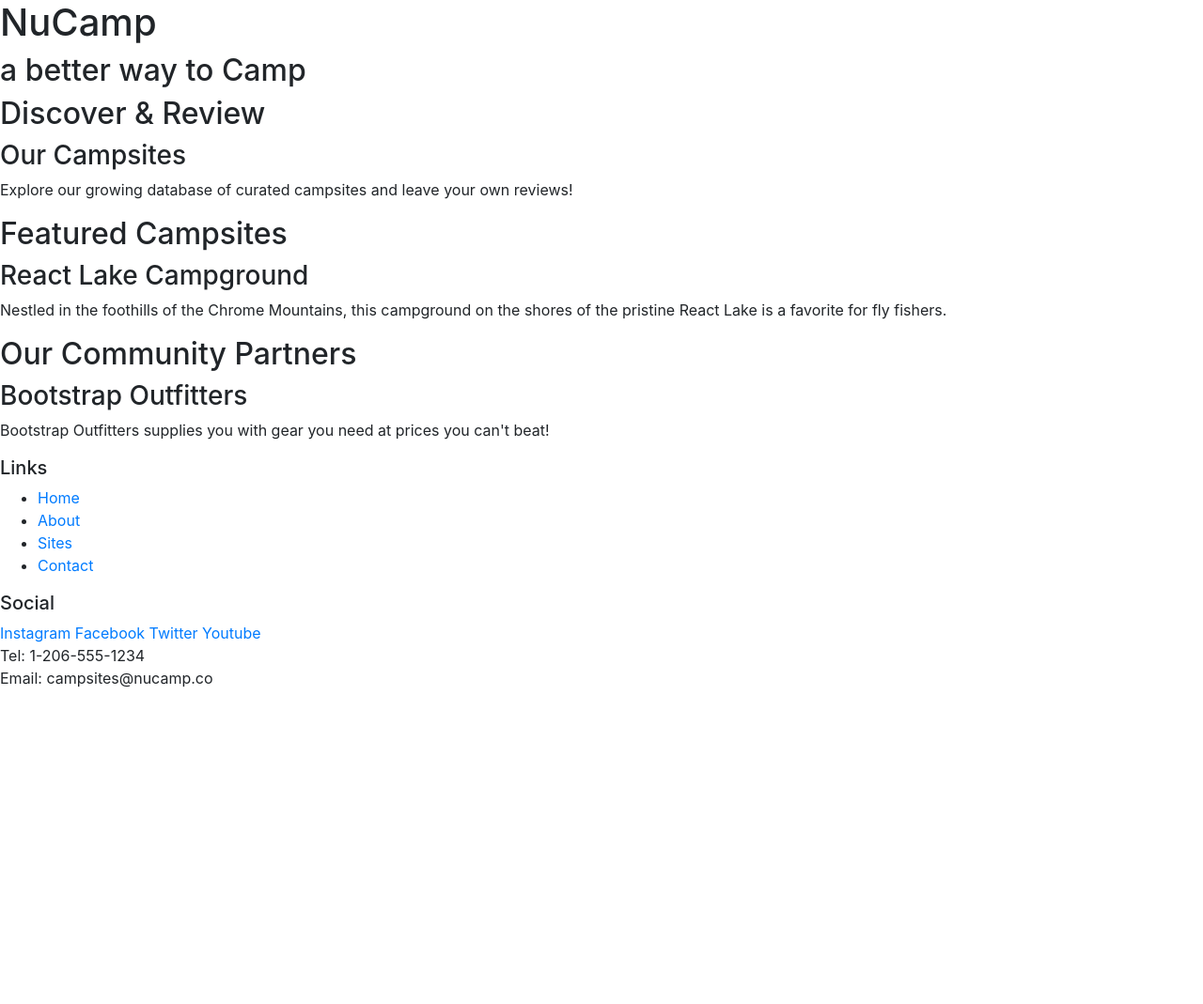
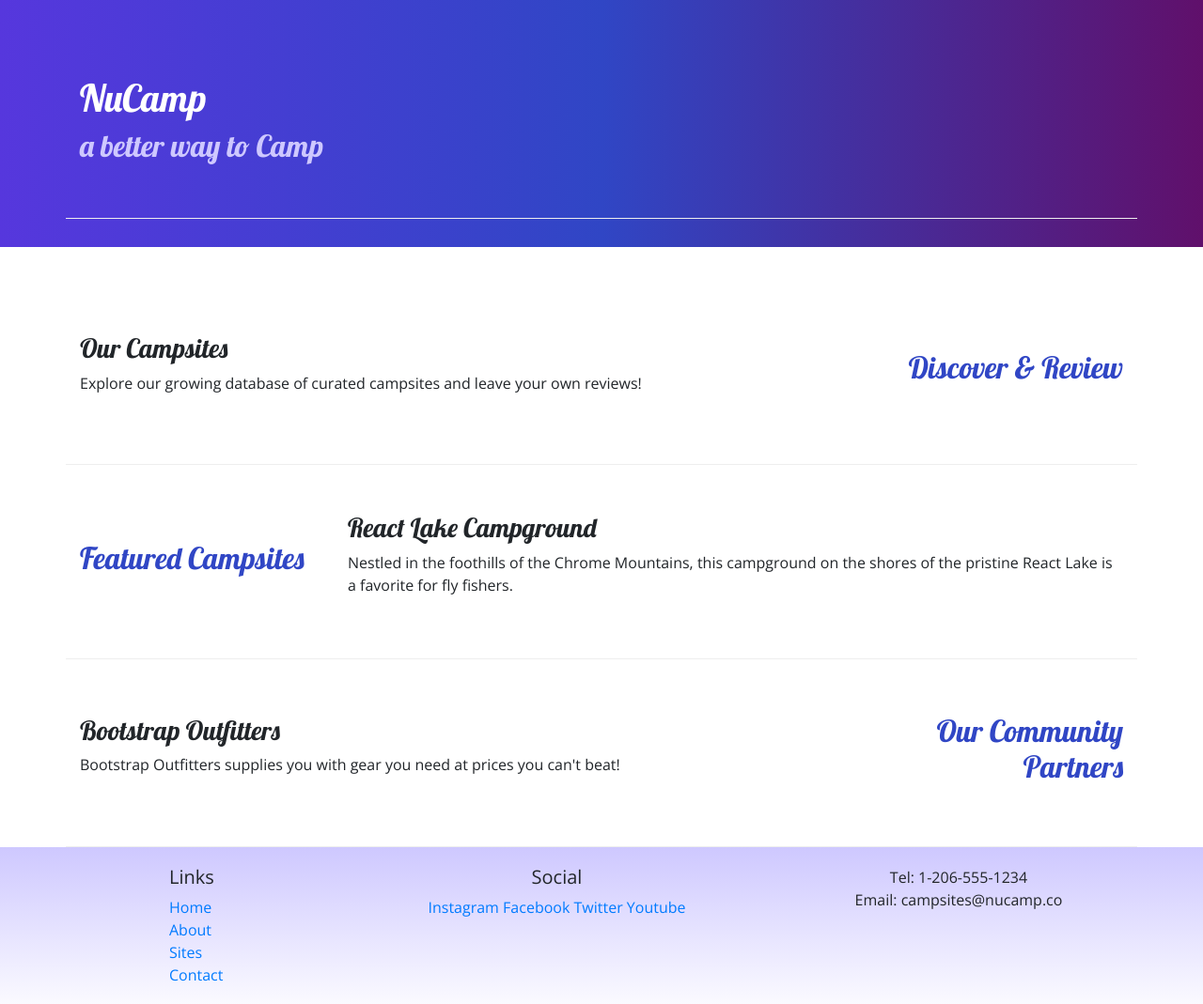
Before and after one commit to xockcin/bootstrap-project, a website: page index.html in a window 1280 px wide. Shown: the whole page at 94% size. Before the commit the page ends 800 px from the top, so only its background shows below. Drawn offline with nearby package versions, Linux system fonts and the light colour scheme.

Commit message:
full main page plus stylesheet

```diff
--- /dev/null
+++ b/css/styles.css
@@ -0,0 +1,32 @@
+body {
+    font-family: "Open Sans", sans-serif;
+}
+
+h1, h2, h3 {
+    font-family: "Lobster", cursive;
+}
+
+h2 {
+    color: #3046C5
+}
+
+header h2 {
+    color: #CEC8FF
+}
+
+footer {
+    background-image: linear-gradient(#CEC8FF, white);
+    padding: 20px 0;
+}
+
+.jumbotron {
+    padding: 30px;
+    background-image: linear-gradient(to right, #5637DD, #3046C5, #60106B);
+    color: white;
+}
+
+.row-content {
+    padding: 50px 0;
+    border-bottom: 1px ridge;
+    min-height: 200px;
+}
--- a/index.html
+++ b/index.html
@@ -5,41 +5,63 @@
         <meta charset=UTF-8/>
         <meta name="viewport" content="width=device-width, initial-scale=1"/>
         <link rel="stylesheet" href="node_modules/bootstrap/dist/css/bootstrap.min.css"/>
+        <link rel="stylesheet" href="https://fonts.googleapis.com/css?family=Lobster|Open+Sans"/>
+        <link rel="stylesheet" href="css/styles.css"/>
         <title>NuCamp: A Better Way To Camp </title>
     </head>
 
     <body>
-
-        <header>
-            <div>
+        <!--header-->
+        <header class="jumbotron jumbotron-fluid">
+            <div class="container">
+                <div class="row row-content">
+                    <div class="col">
                         <h1>NuCamp</h1>
                         <h2>a better way to Camp</h2>
                     </div>
+                </div>
+            </div>
         </header>
 
-        <div>
-            <h2> Discover & Review </h2>
+        <div class="container">
+            <!--first row-->
+            <div class="row row-content align-items-center">
+                <div class="col-sm-4 order-sm-last col-md-3">
+                    <h2 class="text-sm-right"> Discover & Review </h2>
+                </div>
+                <div class="col">
                     <h3> Our Campsites </h3>
                     <p> Explore our growing database of curated campsites and leave your own reviews!</p>
                 </div>
-
-        <div>
+            </div>
+            <!--second row-->
+            <div class="row row-content align-items-center">
+                <div class="col-sm-4 col-md-3">
                     <h2> Featured Campsites </h2>
+                </div>
+                <div class="col">
                     <h3> React Lake Campground</h3>
                     <p> Nestled in the foothills of the Chrome Mountains, this campground on the shores of the pristine React Lake is a favorite for fly fishers. </p>
                 </div>
-
-        <div>
-            <h2> Our Community Partners</h2>
+            </div>
+            <!--third row-->
+            <div class="row row-content align-items-center">
+                <div class="col-sm-4 order-sm-last col-md-3">
+                    <h2 class="text-sm-right"> Our Community Partners</h2>
+                </div>
+                <div class="col">
                     <h3> Bootstrap Outfitters </h3>
                     <p> Bootstrap Outfitters supplies you with gear you need at prices you can't beat!</p>
                 </div>
-
+            </div>
+        </div>
+        <!--footer-->
         <footer>
-
-            <div>
+            <div class="container">
+                <div class="row">
+                    <div class="col-4 col-sm-2 offset-1">
                         <h5> Links </h5>
-                <ul>
+                        <ul class="list-unstyled">
                             <li> <a href="#">Home </a> </li>
                             <li> <a href="#">About </a> </li>
                             <li> <a href="#">Sites </a> </li>
@@ -47,7 +69,7 @@
                         </ul>
                     </div>
 
-            <div>
+                    <div class="col-6 col-sm-5 text-center">
                         <h5> Social </h5>
                         <a href="http://instagram.com"> Instagram</a>
                         <a href="http://facebook.com"> Facebook</a>
@@ -55,11 +77,12 @@
                         <a href="http://youtube.com"> Youtube</a>
                     </div>
 
-            <div>
+                    <div class="col-sm-4 text-center">
                         Tel: 1-206-555-1234 <br>
                         Email: campsites@nucamp.co
                     </div>
-
+                </div>
+            </div>
         </footer>
         <script src="node_modules/jquery/dist/jquery.slim.min.js"></script>
         <script src="node_modules/popper.js/dist/umd/popper.min.js"></script>
```
Lines whose indentation alone changed are shown as unchanged.
